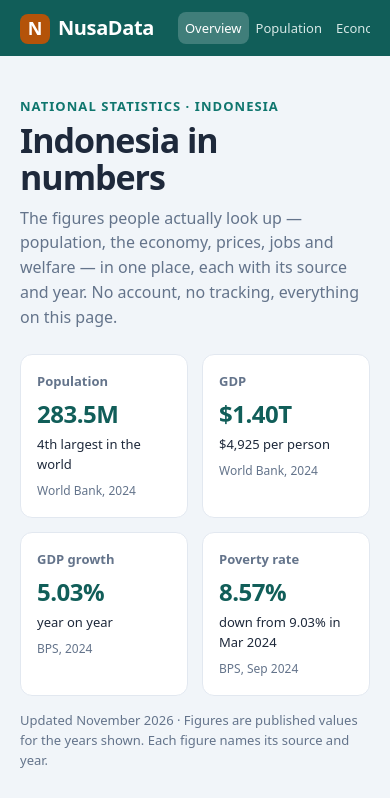
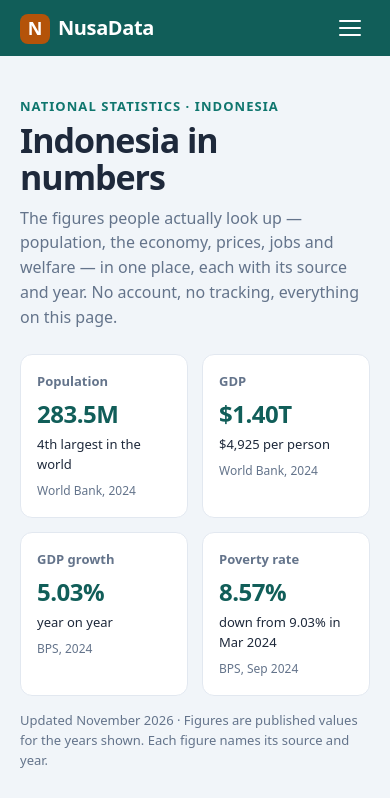
Before and after one commit to Anonone404/makefun-stats-site, a plain HTML site: page app/index.html in a window 390 px wide. Shown: the top 798 px of the page. Drawn offline with Linux system fonts and the light colour scheme.

Commit message:
Update app files with hamburger-menu version

```diff
--- a/app/app.js
+++ b/app/app.js
@@ -154,6 +154,27 @@ function initScrollSpy() {
   sections.forEach((s) => s && spy.observe(s));
 }
 
+// --- Mobile menu: hamburger toggle ---
+function initMenu() {
+  const header = document.querySelector('.top');
+  const btn = $('menu-btn');
+  if (!header || !btn) return;
+  const close = () => {
+    header.classList.remove('nav-open');
+    btn.setAttribute('aria-expanded', 'false');
+  };
+  btn.addEventListener('click', () => {
+    const open = header.classList.toggle('nav-open');
+    btn.setAttribute('aria-expanded', String(open));
+  });
+  document.querySelectorAll('#site-nav a').forEach((a) => {
+    a.addEventListener('click', close);
+  });
+  document.addEventListener('keydown', (e) => {
+    if (e.key === 'Escape') close();
+  });
+}
+
 // --- Wire controls ---
 function initControls() {
   document.querySelectorAll('[data-pop-mode]').forEach((btn) => {
@@ -202,3 +223,4 @@ renderProvinces();
 renderSources();
 initControls();
 initScrollSpy();
+initMenu();
--- a/app/index.html
+++ b/app/index.html
@@ -11,7 +11,8 @@
 <header class="top">
   <div class="wrap top-inner">
     <a class="brand" href="#overview"><span class="brand-mark">N</span><span class="brand-name">NusaData</span><span class="brand-tag">Indonesia in Numbers</span></a>
-    <nav class="nav" aria-label="Sections">
+    <button type="button" class="menu-btn" id="menu-btn" aria-label="Menu" aria-expanded="false" aria-controls="site-nav"><span></span><span></span><span></span></button>
+    <nav class="nav" id="site-nav" aria-label="Sections">
       <a href="#overview">Overview</a>
       <a href="#population">Population</a>
       <a href="#economy">Economy</a>
--- a/app/styles.css
+++ b/app/styles.css
@@ -74,6 +74,30 @@ body {
 }
 .nav a:hover { background: rgba(255, 255, 255, 0.12); color: #fff; }
 .nav a.active { background: rgba(255, 255, 255, 0.2); color: #fff; }
+
+/* Hamburger button: hidden on desktop, shown on mobile only. */
+.menu-btn {
+  display: none;
+  flex-direction: column;
+  justify-content: center;
+  align-items: center;
+  gap: 5px;
+  width: 40px;
+  height: 40px;
+  margin-left: auto;
+  padding: 0;
+  border: 0;
+  border-radius: 8px;
+  background: transparent;
+  cursor: pointer;
+}
+.menu-btn span {
+  display: block;
+  width: 22px;
+  height: 2px;
+  border-radius: 2px;
+  background: #fff;
+}
 
 /* Hero */
 .hero { padding: 40px 0 8px; }
@@ -243,18 +267,27 @@ td.empty { text-align: center; color: var(--muted); padding: 20px; }
   .split { grid-template-columns: 1fr; }
   .panel { padding: 18px; }
   .brand-tag { display: none; }
-  .top-inner { flex-wrap: nowrap; }
-  .nav {
-    flex: 1 1 auto;
-    min-width: 0;
-    flex-wrap: nowrap;
-    overflow-x: auto;
-    scrollbar-width: none;
+  .top-inner { flex-wrap: nowrap; gap: 12px; }
+  .menu-btn { display: inline-flex; }
+  .menu-btn span { transition: transform 0.15s ease, opacity 0.15s ease; }
+  .nav { display: none; }
+  .top.nav-open .nav {
+    display: flex;
+    position: absolute;
+    top: 100%;
+    left: 0;
+    right: 0;
+    flex-direction: column;
+    gap: 2px;
     margin-left: 0;
-    gap: 0;
+    padding: 8px 20px 12px;
+    background: var(--teal-dark);
+    border-top: 1px solid rgba(255, 255, 255, 0.15);
   }
-  .nav::-webkit-scrollbar { display: none; }
-  .nav a { flex: 0 0 auto; white-space: nowrap; padding: 6px 7px; font-size: 13px; }
+  .top.nav-open .nav a { display: block; padding: 10px 12px; font-size: 15px; }
+  .top.nav-open .menu-btn span:nth-child(1) { transform: translateY(7px) rotate(45deg); }
+  .top.nav-open .menu-btn span:nth-child(2) { opacity: 0; }
+  .top.nav-open .menu-btn span:nth-child(3) { transform: translateY(-7px) rotate(-45deg); }
   .stat-value { font-size: 24px; }
   .age-row { grid-template-columns: 92px 1fr 48px; }
 }
```
